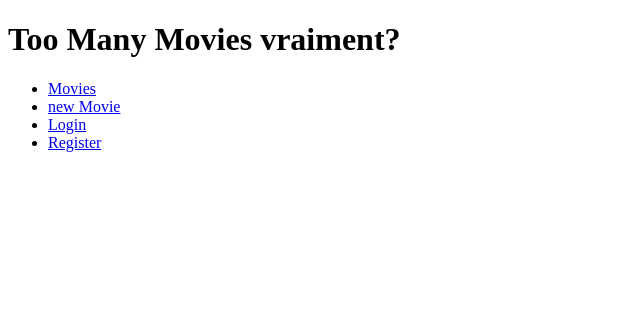
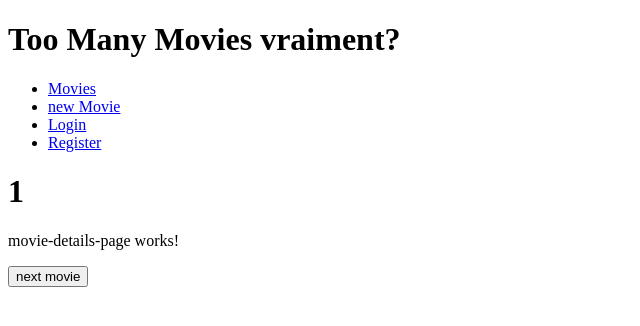
Before and after one commit to phil-bstorm/TooManyMovies-dev-web-2025-, an Angular app: page /movie/1 in a window 1280 px wide. Before the commit this address led to /. Shown: the top 326 px of the page, without its empty margins (0-640 px from the left). Built offline with nearby package versions, Linux system fonts and the light colour scheme.

Commit message:
Demo ActivatedRoute

```diff
--- a/src/app/app.routes.ts
+++ b/src/app/app.routes.ts
@@ -14,6 +14,13 @@ export const routes: Routes = [
       ),
   },
   {
+    path: 'movie/:id',
+    loadComponent: () =>
+      import('./features/movie/pages/movie-details-page/movie-details-page').then(
+        (c) => c.MovieDetailsPage,
+      ),
+  },
+  {
     path: 'auth',
     loadChildren: () =>
       import('./features/auth/auth.router').then((r) => r.routes),
--- /dev/null
+++ b/src/app/features/movie/pages/movie-details-page/movie-details-page.html
@@ -0,0 +1,3 @@
+<h1>{{movieId}}</h1>
+<p>movie-details-page works!</p>
+<button (click)="onNextMovie()">next movie</button>
--- /dev/null
+++ b/src/app/features/movie/pages/movie-details-page/movie-details-page.ts
@@ -0,0 +1,39 @@
+import { Component, inject, OnInit } from '@angular/core';
+import { ActivatedRoute, Router } from '@angular/router';
+
+@Component({
+  selector: 'app-movie-details-page',
+  imports: [],
+  templateUrl: './movie-details-page.html',
+  styleUrl: './movie-details-page.scss',
+})
+export class MovieDetailsPage implements OnInit {
+  private readonly _activatedRoute = inject(ActivatedRoute);
+  private readonly _router = inject(Router);
+
+  movieId: string = '';
+
+  ngOnInit(): void {
+    // Récupération de l'ID via le snapshot:
+    // Angular regarde une fois la route et si elle change, la variable n'est pas mise à jour
+    // exemple de changement: On passe d'un détails de film à un autre détails de film
+    //                        sans repasser par une autre page
+    // this.movieId = this._activatedRoute.snapshot.params['id'];
+
+    // Récupération de l'ID avec un observable:
+    // On va "s'abonner" au changement d'ID
+    this._activatedRoute.params.subscribe({
+      next: (params) => {
+        this.movieId = params['id'];
+
+        // Appel API pour récuperer le détails
+      },
+    });
+  }
+
+  onNextMovie() {
+    let tmp = +this.movieId;
+    tmp++;
+    this._router.navigate(['/', 'movie', tmp]);
+  }
+}
--- a/src/app/shared/components/movie-card/movie-card.html
+++ b/src/app/shared/components/movie-card/movie-card.html
@@ -8,7 +8,9 @@
     </div>
 
     <div class="card-back">
-      <h2>{{movieInput().title}}</h2>
+      <a routerLink="/movie/{{movieInput().id}}"
+        ><h2>{{movieInput().title}}</h2></a
+      >
       <p><strong>Année :</strong> {{movieInput().year}}</p>
       <p>{{movieInput().genre}} - {{movieInput().director}}</p>
       <button (click)="onLikeBtn()">
--- a/src/app/shared/components/movie-card/movie-card.ts
+++ b/src/app/shared/components/movie-card/movie-card.ts
@@ -1,9 +1,10 @@
 import { Component, input, output } from '@angular/core';
 import { Movie } from '../../../core/models/movie.interface';
+import { RouterLink } from '@angular/router';
 
 @Component({
   selector: 'app-movie-card',
-  imports: [],
+  imports: [RouterLink],
   templateUrl: './movie-card.html',
   styleUrl: './movie-card.scss',
 })
```
Also changed, not shown: src/app/features/movie/pages/movie-details-page/movie-details-page.scss (added).
